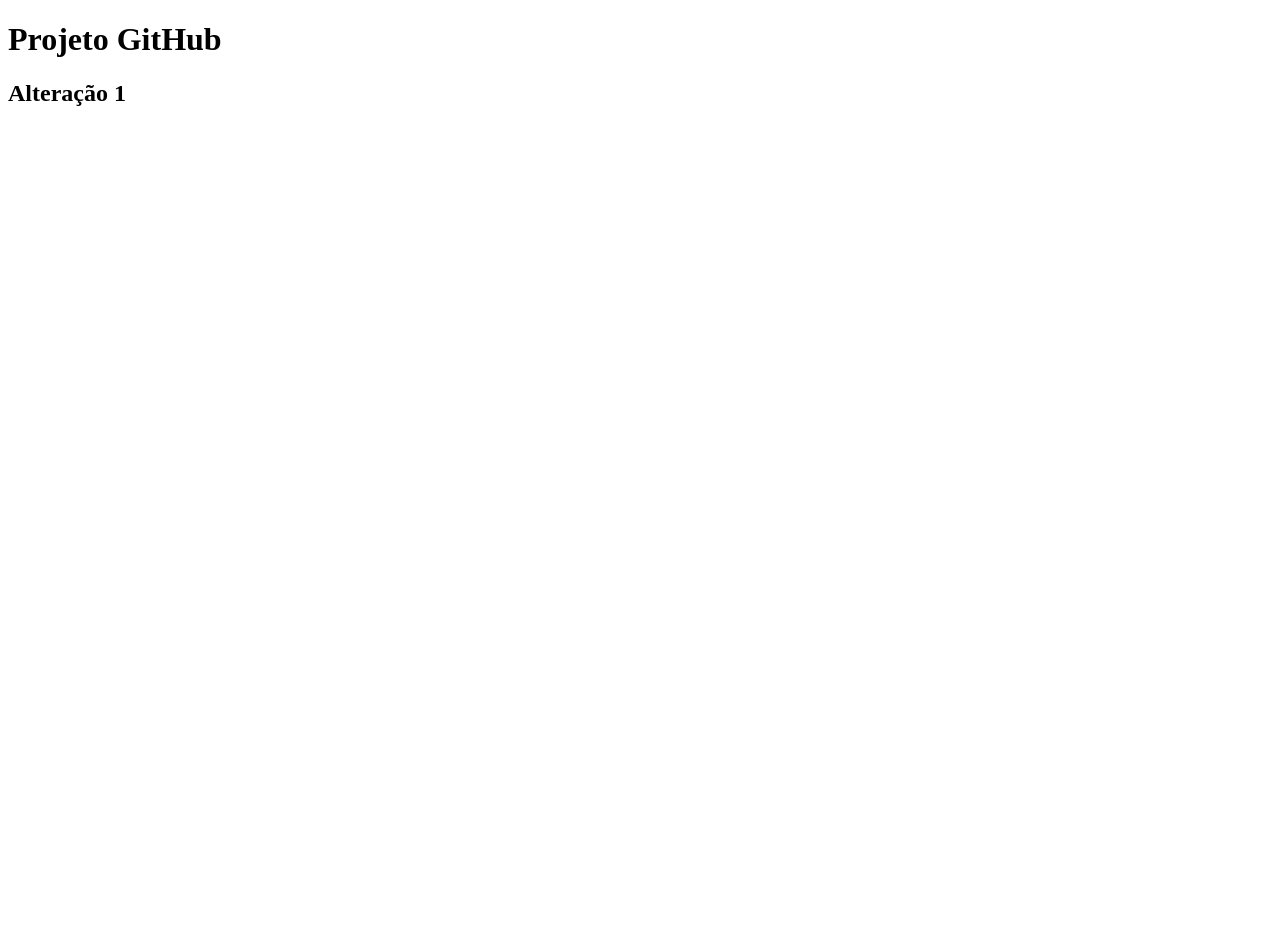
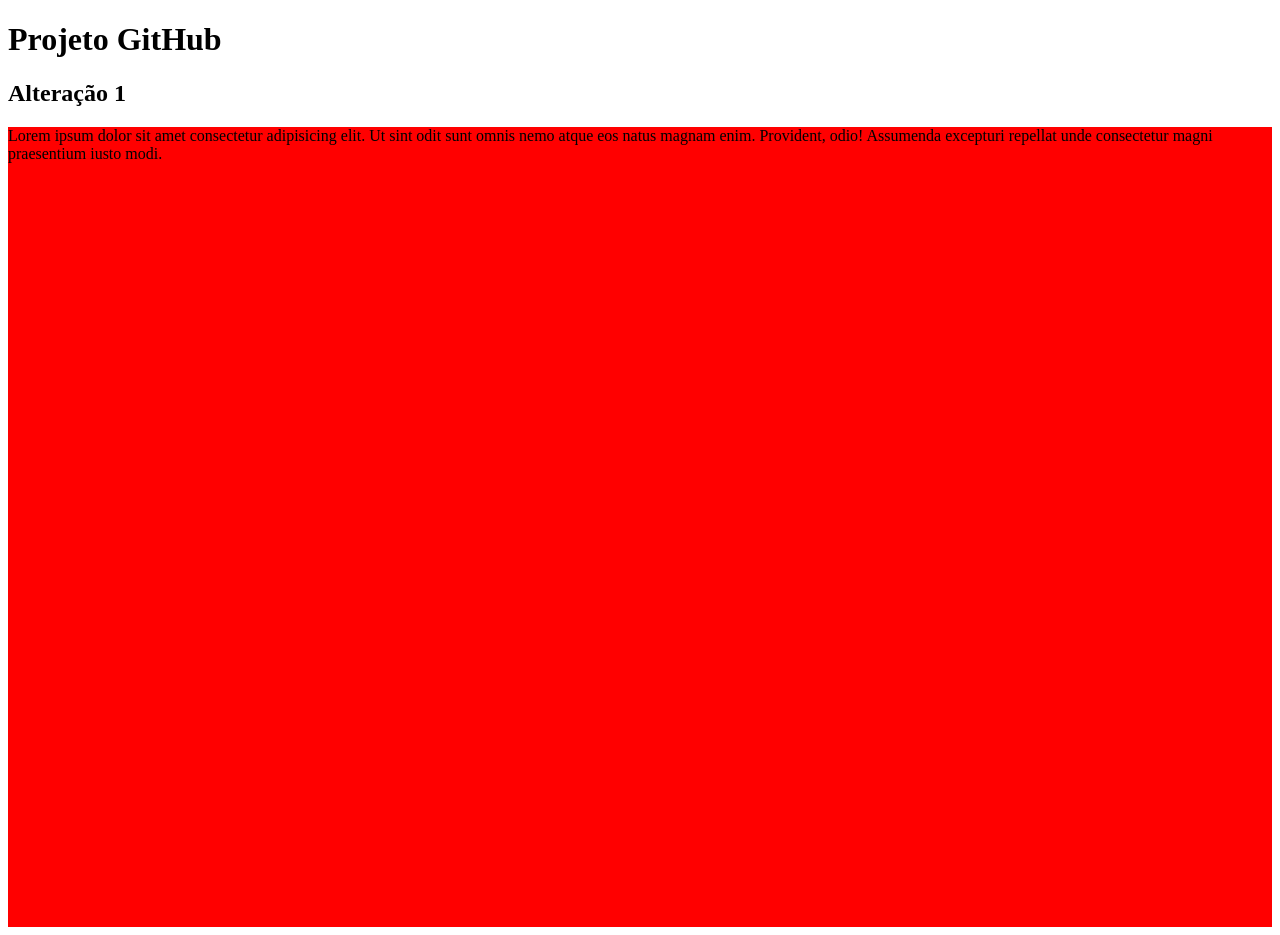
Before and after one commit to Gustavoh01/ProjetoGitHub, a plain HTML site: page index.html in a window 1280 px wide. Before the commit the page ends 800 px from the top, so only its background shows below. Drawn offline with Linux system fonts and the light colour scheme.

Commit message:
commit developer

```diff
--- /dev/null
+++ b/css/style.css
@@ -0,0 +1,5 @@
+.classe-github{
+    background-color: red;
+    width: 100%;
+    height: 100vh;
+}
--- a/index.html
+++ b/index.html
@@ -5,9 +5,13 @@
     <meta http-equiv="X-UA-Compatible" content="IE=edge">
     <meta name="viewport" content="width=device-width, initial-scale=1.0">
     <title>Projeto Git Hub</title>
+    <link rel="stylesheet" href="./css/style.css">
 </head>
 <body>
     <h1>Projeto GitHub</h1>
     <h2>Alteração 1</h2>
+    <div class="classe-github">
+        <p>Lorem ipsum dolor sit amet consectetur adipisicing elit. Ut sint odit sunt omnis nemo atque eos natus magnam enim. Provident, odio! Assumenda excepturi repellat unde consectetur magni praesentium iusto modi.</p>
+    </div>
 </body>
 </html>
```
